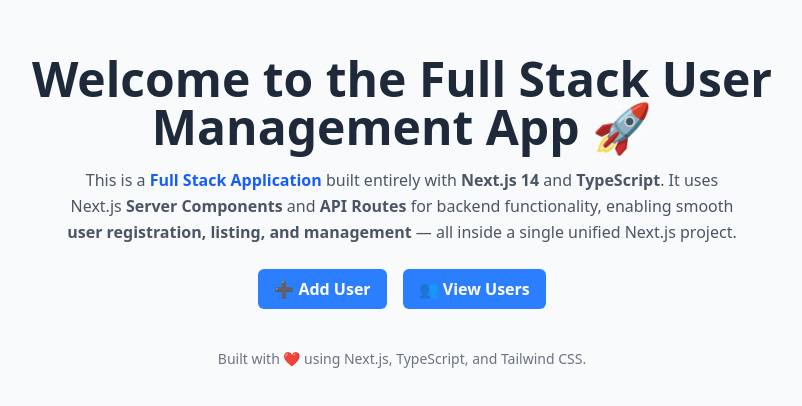
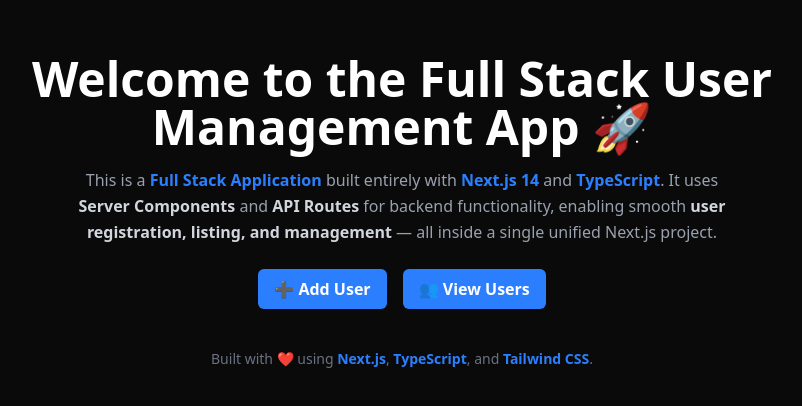
Before and after one commit to syedarfeen7/NextJsCrud, a Next.js app: page / in a window 1280 px wide. Shown: the part 188-594 px from the top of the page, without its empty margins (238-1040 px from the left). Built offline with nearby package versions, Linux system fonts and the light colour scheme.

Commit message:
chore(UI): web theme changed from light to dark

```diff
--- a/app/add-user/page.tsx
+++ b/app/add-user/page.tsx
@@ -46,38 +46,43 @@
   };
 
   return (
-    <div className="max-w-md mx-auto mt-10 bg-white p-6 rounded shadow">
-      <h1 className="text-2xl font-bold mb-4">Add New User</h1>
+    <div className="max-w-md mx-auto mt-10 bg-[#1a1a1a] p-6 rounded shadow-md">
+      <h1 className="text-2xl font-bold mb-4 text-white">Add New User</h1>
       <form onSubmit={handleSubmit} className="flex flex-col gap-3">
         <InputField
           name="firstName"
           placeholder="First Name"
           value={formData.firstName}
           onChange={handleChange}
+          className="bg-transparent border-2 border-gray-600 text-white focus:border-blue-500 focus:ring-2 focus:ring-blue-500"
         />
         <InputField
           name="lastName"
           placeholder="Last Name"
           value={formData.lastName}
           onChange={handleChange}
+          className="bg-transparent border-2 border-gray-600 text-white focus:border-blue-500 focus:ring-2 focus:ring-blue-500"
         />
         <InputField
           name="email"
           placeholder="Email"
           value={formData.email}
           onChange={handleChange}
+          className="bg-transparent border-2 border-gray-600 text-white focus:border-blue-500 focus:ring-2 focus:ring-blue-500"
         />
         <InputField
           name="phoneNumber"
           placeholder="Mobile Number"
           value={formData.phoneNumber}
           onChange={handleChange}
+          className="bg-transparent border-2 border-gray-600 text-white focus:border-blue-500 focus:ring-2 focus:ring-blue-500"
         />
         <InputField
           label="Profile Image"
           type="file"
           name="image"
           onChange={handleFileChange}
+          className="bg-transparent text-white focus:border-blue-500 focus:ring-2 focus:ring-blue-500"
         />
         <Button label="Add User" type="submit" />
       </form>
--- a/app/layout.tsx
+++ b/app/layout.tsx
@@ -21,7 +21,7 @@
   return (
     <html lang="en">
       <body
-        className={`${geistSans.variable} ${geistMono.variable} bg-gray-50 text-gray-900 min-h-screen flex items-center justify-center`}
+        className={`${geistSans.variable} ${geistMono.variable} bg-[#0a0a0a] text-gray-900 min-h-screen flex items-center justify-center`}
       >
         <main className="w-full max-w-5xl mx-auto p-6 flex flex-col items-center justify-center rounded-xl">
           {children}
--- a/app/page.tsx
+++ b/app/page.tsx
@@ -8,12 +8,12 @@
   const router = useRouter();
 
   return (
-    <div className="flex flex-col items-center justify-center min-h-[80vh] text-center px-4">
+    <div className="flex flex-col items-center justify-center min-h-[80vh] text-center px-4  text-gray-100">
       <motion.h1
         initial={{ opacity: 0, y: -20 }}
         animate={{ opacity: 1, y: 0 }}
         transition={{ duration: 0.5 }}
-        className="text-4xl md:text-5xl font-bold mb-4 text-gray-800"
+        className="text-4xl md:text-5xl font-bold mb-4 text-white"
       >
         Welcome to the Full Stack User Management App 🚀
       </motion.h1>
@@ -22,18 +22,22 @@
         initial={{ opacity: 0 }}
         animate={{ opacity: 1 }}
         transition={{ delay: 0.2, duration: 0.6 }}
-        className="text-gray-600 max-w-2xl mb-6 leading-relaxed"
+        className="text-gray-400 max-w-2xl mb-6 leading-relaxed"
       >
         This is a{" "}
-        <span className="font-semibold text-blue-600">
+        <span className="font-semibold text-blue-500">
           Full Stack Application
         </span>{" "}
-        built entirely with <span className="font-semibold">Next.js 14</span>{" "}
-        and <span className="font-semibold">TypeScript</span>. It uses Next.js{" "}
-        <strong>Server Components</strong> and <strong>API Routes</strong> for
-        backend functionality, enabling smooth{" "}
-        <strong>user registration, listing, and management</strong> — all inside
-        a single unified Next.js project.
+        built entirely with{" "}
+        <span className="font-semibold text-blue-500">Next.js 14</span> and{" "}
+        <span className="font-semibold text-blue-500">TypeScript</span>. It uses{" "}
+        <strong className="text-gray-300">Server Components</strong> and{" "}
+        <strong className="text-gray-300">API Routes</strong> for backend
+        functionality, enabling smooth{" "}
+        <strong className="text-gray-300">
+          user registration, listing, and management
+        </strong>{" "}
+        — all inside a single unified Next.js project.
       </motion.p>
 
       <motion.div
@@ -52,7 +56,10 @@
         transition={{ delay: 0.6, duration: 0.6 }}
         className="mt-10 text-sm text-gray-500"
       >
-        Built with ❤️ using Next.js, TypeScript, and Tailwind CSS.
+        Built with ❤️ using{" "}
+        <span className="text-blue-500 font-semibold">Next.js</span>,{" "}
+        <span className="text-blue-500 font-semibold">TypeScript</span>, and{" "}
+        <span className="text-blue-500 font-semibold">Tailwind CSS</span>.
       </motion.p>
     </div>
   );
--- a/components/InputField.tsx
+++ b/components/InputField.tsx
@@ -10,6 +10,7 @@
   value?: string;
   onChange?: (e: React.ChangeEvent<HTMLInputElement>) => void;
   error?: string;
+  className?: string;
 }
 
 export default function InputField({
@@ -20,13 +21,14 @@
   value,
   onChange,
   error,
+  className,
 }: InputFieldProps) {
   return (
     <div className="flex flex-col gap-1 w-full">
       {label && (
         <label
           htmlFor={name}
-          className="text-sm font-semibold text-gray-700 tracking-wide"
+          className={`text-sm font-semibold text-gray-700 tracking-wide ${className}`}
         >
           {label}
         </label>
```
